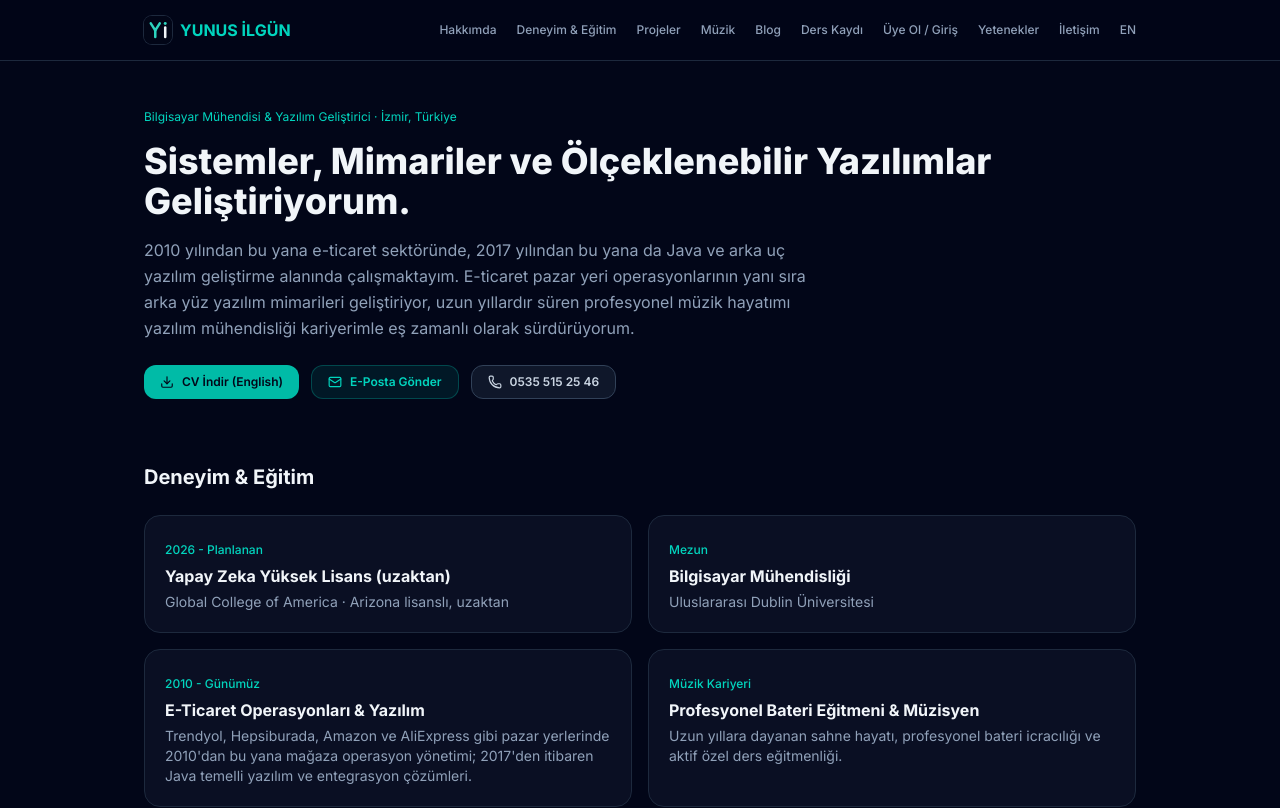
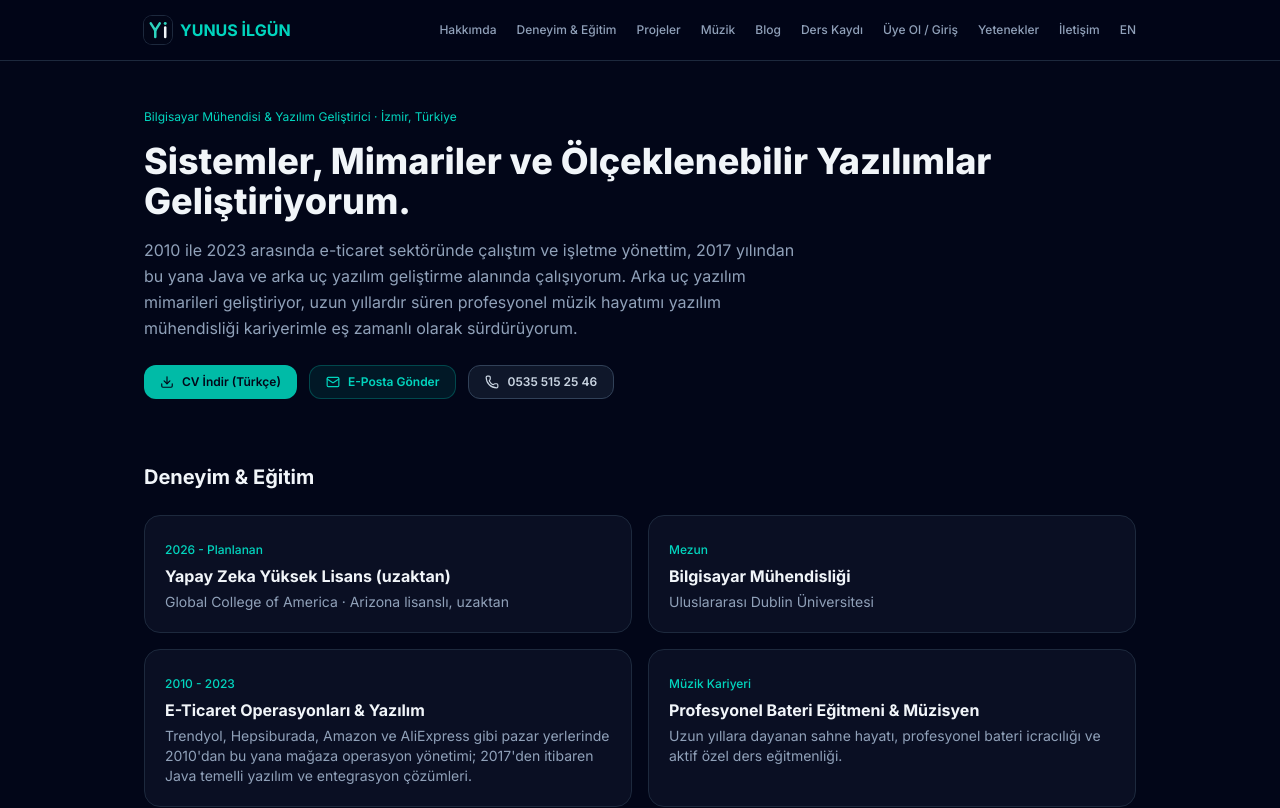
Before and after one commit to endlessloop88/my-portfolio, a Next.js app: page / in a window 1280 px wide. Shown: the top 808 px of the page. Built offline with nearby package versions, Linux system fonts and the light colour scheme; no server answers.

Commit message:
E-ticaret 2010-2023 (gecmis), Turkce CV baglantisi, yeni CV PDF'leri

```diff
--- a/app/en/page.tsx
+++ b/app/en/page.tsx
@@ -92,7 +92,7 @@ const EXPERIENCE: { period: string; title: string; text: string }[] = [
     text: 'Java mobile app development for about a year.',
   },
   {
-    period: '2010 - 2022',
+    period: '2010 - 2023',
     title: 'E-commerce',
     text: 'Marketplace operations (Trendyol, Hepsiburada, Amazon) and integration work.',
   },
@@ -127,8 +127,7 @@ export default function EnglishPage() {
           <p className="text-xs text-teal-400 font-medium">Backend developer · İzmir, Türkiye</p>
           <h1 className="text-3xl md:text-4xl font-extrabold text-slate-100">Python and Java backend developer</h1>
           <p className="text-slate-300 leading-relaxed">
-            I have worked in e-commerce operations since 2010 and in software since 2017, mostly on Java and Python
-            backends and marketplace integrations. I also work on AI data evaluation projects and I am a professional
+            I ran an e-commerce business from 2010 to 2023 and have worked in software since 2017, mostly on Java and Python backends and marketplace integrations. I also work on AI data evaluation projects and I am a professional
             drummer. I am open to backend engineering roles, including remote ones.
           </p>
           <div className="flex flex-wrap gap-3">
--- a/app/page.tsx
+++ b/app/page.tsx
@@ -203,9 +203,7 @@ export default function Home() {
             Sistemler, Mimariler ve Ölçeklenebilir Yazılımlar Geliştiriyorum.
           </h1>
           <p className="text-slate-400 leading-relaxed max-w-2xl">
-            2010 yılından bu yana e-ticaret sektöründe, 2017 yılından bu yana da Java ve arka uç
-            yazılım geliştirme alanında çalışmaktayım. E-ticaret pazar yeri operasyonlarının yanı
-            sıra arka yüz yazılım mimarileri geliştiriyor, uzun yıllardır süren profesyonel müzik
+            2010 ile 2023 arasında e-ticaret sektöründe çalıştım ve işletme yönettim, 2017 yılından bu yana Java ve arka uç yazılım geliştirme alanında çalışıyorum. Arka uç yazılım mimarileri geliştiriyor, uzun yıllardır süren profesyonel müzik
             hayatımı yazılım mühendisliği kariyerimle eş zamanlı olarak sürdürüyorum.
           </p>
           <div className="flex flex-wrap gap-3 pt-2">
@@ -214,7 +212,7 @@ export default function Home() {
               download
               className="flex items-center gap-2 text-xs font-semibold bg-teal-500 hover:bg-teal-400 text-slate-950 px-4 py-2 rounded-xl transition"
             >
-              <Download size={14} /> CV İndir (English)
+              <Download size={14} /> CV İndir (Türkçe)
             </a>
             <a
               href="mailto:ilguny929@gmail.com"
@@ -246,7 +244,7 @@ export default function Home() {
               <p className="text-sm text-slate-400 mt-1">Uluslararası Dublin Üniversitesi</p>
             </div>
             <div className="bg-slate-900/60 p-5 rounded-2xl border border-slate-800">
-              <span className="text-xs text-teal-400 font-medium">2010 - Günümüz</span>
+              <span className="text-xs text-teal-400 font-medium">2010 - 2023</span>
               <h3 className="font-bold text-slate-100 mt-1">E-Ticaret Operasyonları & Yazılım</h3>
               <p className="text-sm text-slate-400 mt-1">
                 Trendyol, Hepsiburada, Amazon ve AliExpress gibi pazar yerlerinde 2010'dan bu yana
```
Also changed, not shown: 2 other files (tests, documents, lock files or other folders).
